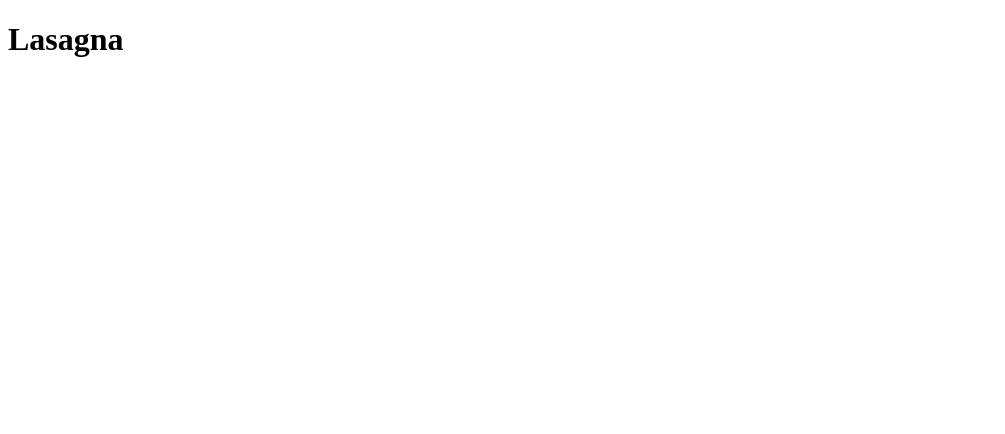
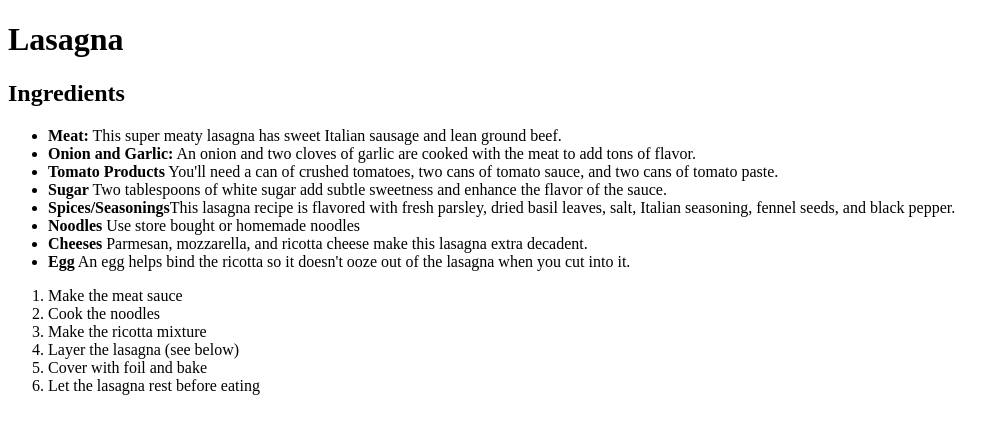
Before and after one commit to SemajGnol/odin-recipes, a plain HTML site: page recipes/lasagna.html in a window 1280 px wide. Shown: the whole page, without its empty margins (0-1005 px from the left). Drawn offline with Linux system fonts and the light colour scheme.

Commit message:
Progress on Odin Project

```diff
--- a/recipes/lasagna.html
+++ b/recipes/lasagna.html
@@ -7,6 +7,26 @@
 
   <body>
     <h1>Lasagna</h1>
-
+      <h2>Ingredients</h2>
+        <ul>
+          <!-- Ingredient List -->
+          <li> <strong>Meat:</strong> This super meaty lasagna has sweet Italian sausage and lean ground beef.</li>
+          <li><strong>Onion and Garlic:</strong> An onion and two cloves of garlic are cooked with the meat to add tons of flavor.</li>
+          <li><strong>Tomato Products</strong> You'll need a can of crushed tomatoes, two cans of tomato sauce, and two cans of tomato paste.</li>
+          <li><strong>Sugar</strong> Two tablespoons of white sugar add subtle sweetness and enhance the flavor of the sauce.</li>
+          <li><strong>Spices/Seasonings</strong>This lasagna recipe is flavored with fresh parsley, dried basil leaves, salt, Italian seasoning, fennel seeds, and black pepper.</li>
+          <li><strong>Noodles</strong> Use store bought or homemade noodles</li>
+          <li><strong>Cheeses</strong> Parmesan, mozzarella, and ricotta cheese make this lasagna extra decadent.</li>
+          <li><strong>Egg</strong> An egg helps bind the ricotta so it doesn't ooze out of the lasagna when you cut into it.</li>
+        </ul>
+        <ol>
+          <!-- Cooking Instructions -->
+          <li>Make the meat sauce</li>
+          <li>Cook the noodles</li>
+          <li>Make the ricotta mixture</li>
+          <li>Layer the lasagna (see below)</li>
+          <li>Cover with foil and bake</li>
+          <li>Let the lasagna rest before eating</li>
+        </ol>
   </body>
 </html>
```
